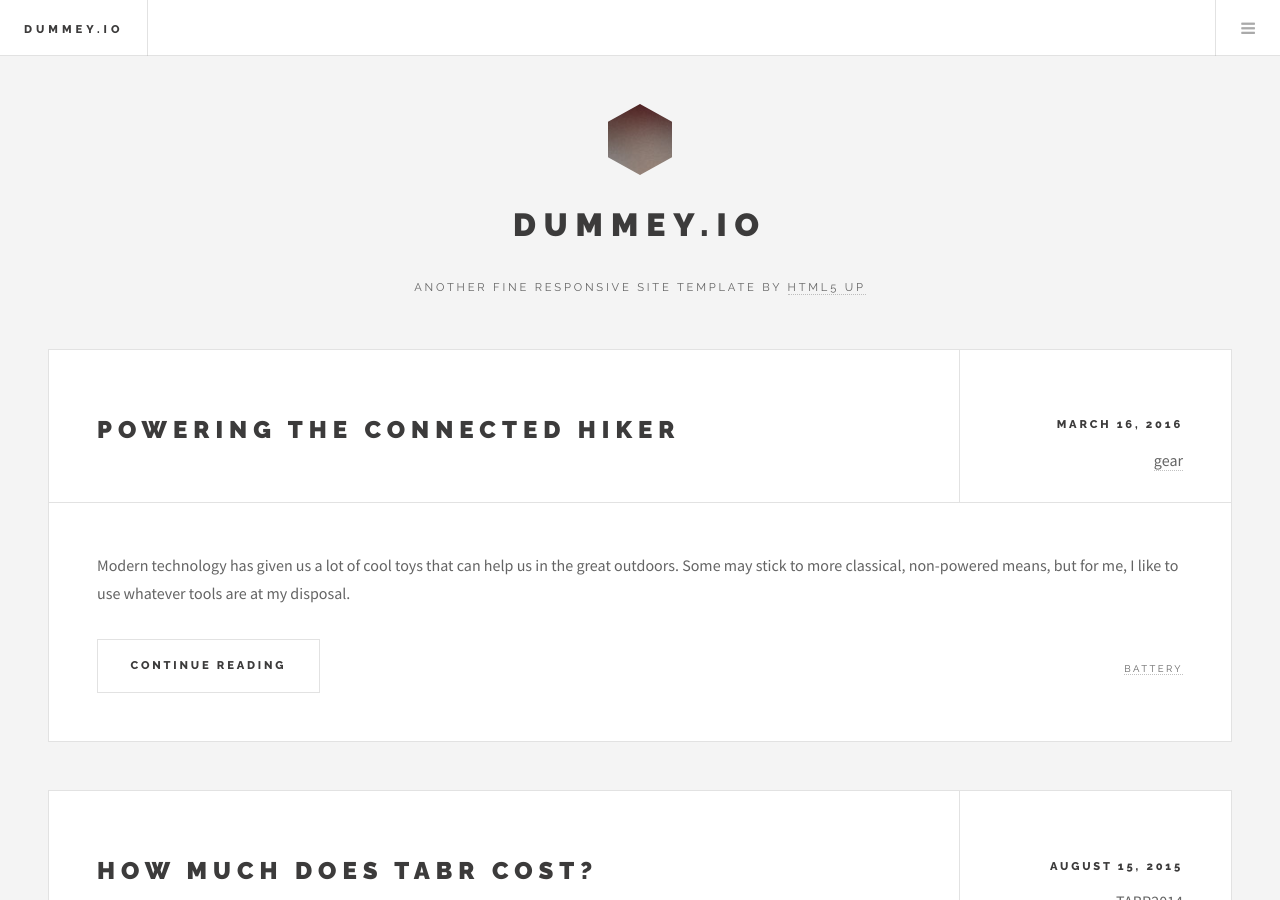
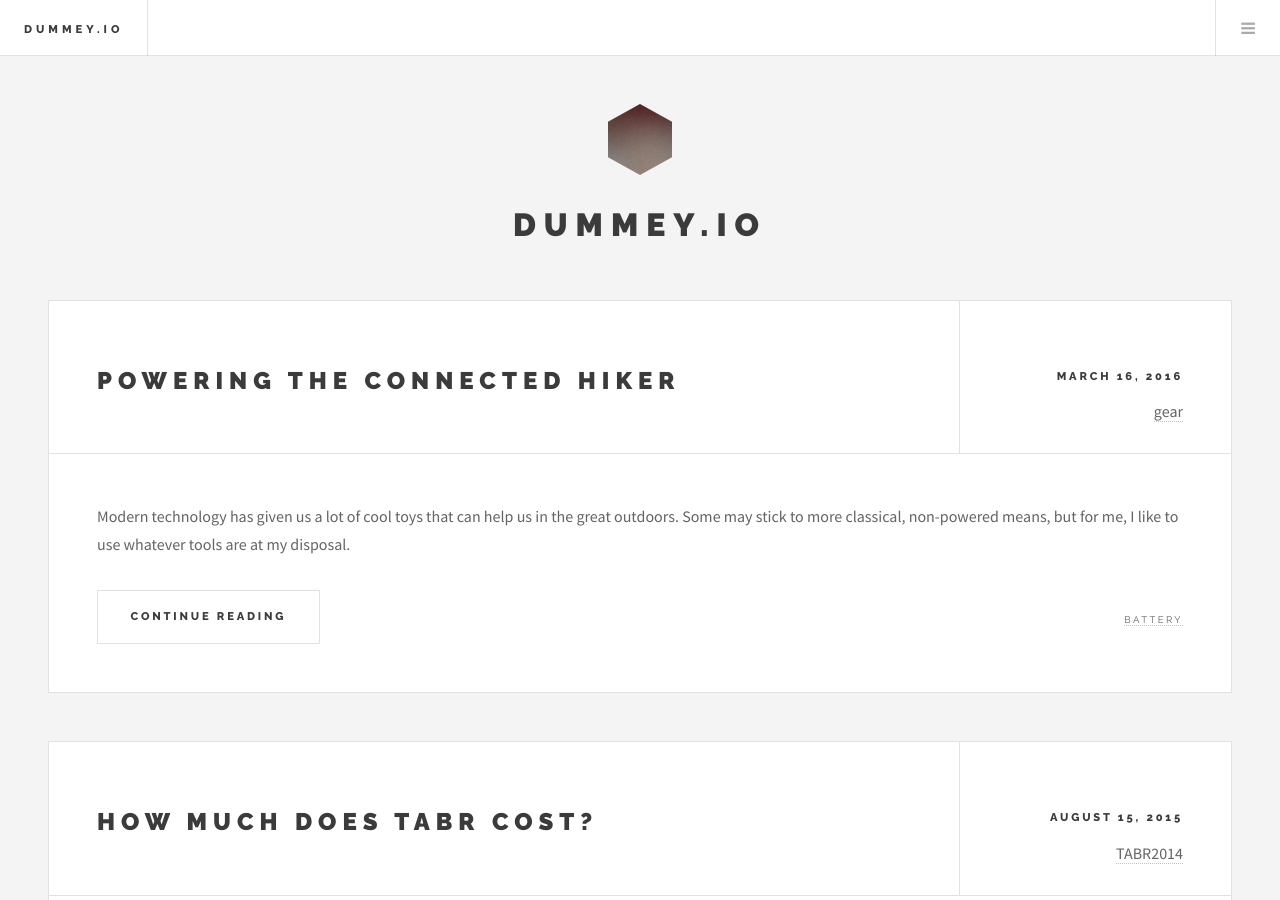
Before and after one commit to dummey/dummey.github.io, a Jekyll site: the page built from index.html, in a window 1280 px wide and 900 px high. Built offline with Jekyll 4.4.1, drawn with Linux system fonts in a browser that asks for light colours; the list of posts is cut into pages by our own code.

Commit message:
removin intro.

```diff
--- a/_includes/intro.html
+++ b/_includes/intro.html
@@ -2,7 +2,7 @@
   <a href="{{ site.url }}" class="logo"><img src="/images/logo.jpg" alt="" /></a>
 	<header>
     <h2>{{ site.title }}</h2>
-		<p>Another fine responsive site template by <a href="http://html5up.net">HTML5 UP</a>
-    </p>
+	<!-- 	<p>Another fine responsive site template by <a href="http://html5up.net">HTML5 UP</a>
+    </p> -->
 	</header>
 </section>
```
